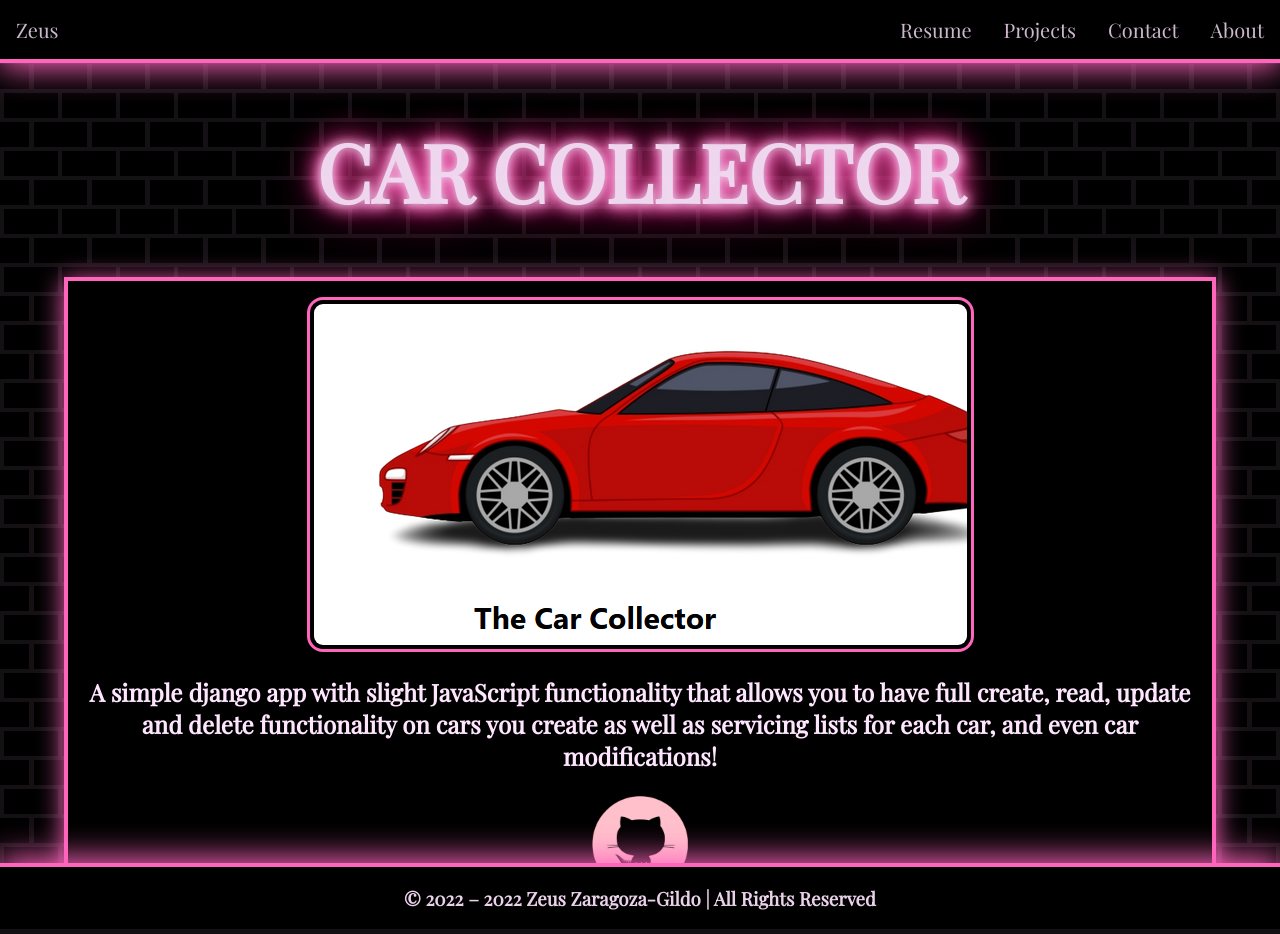
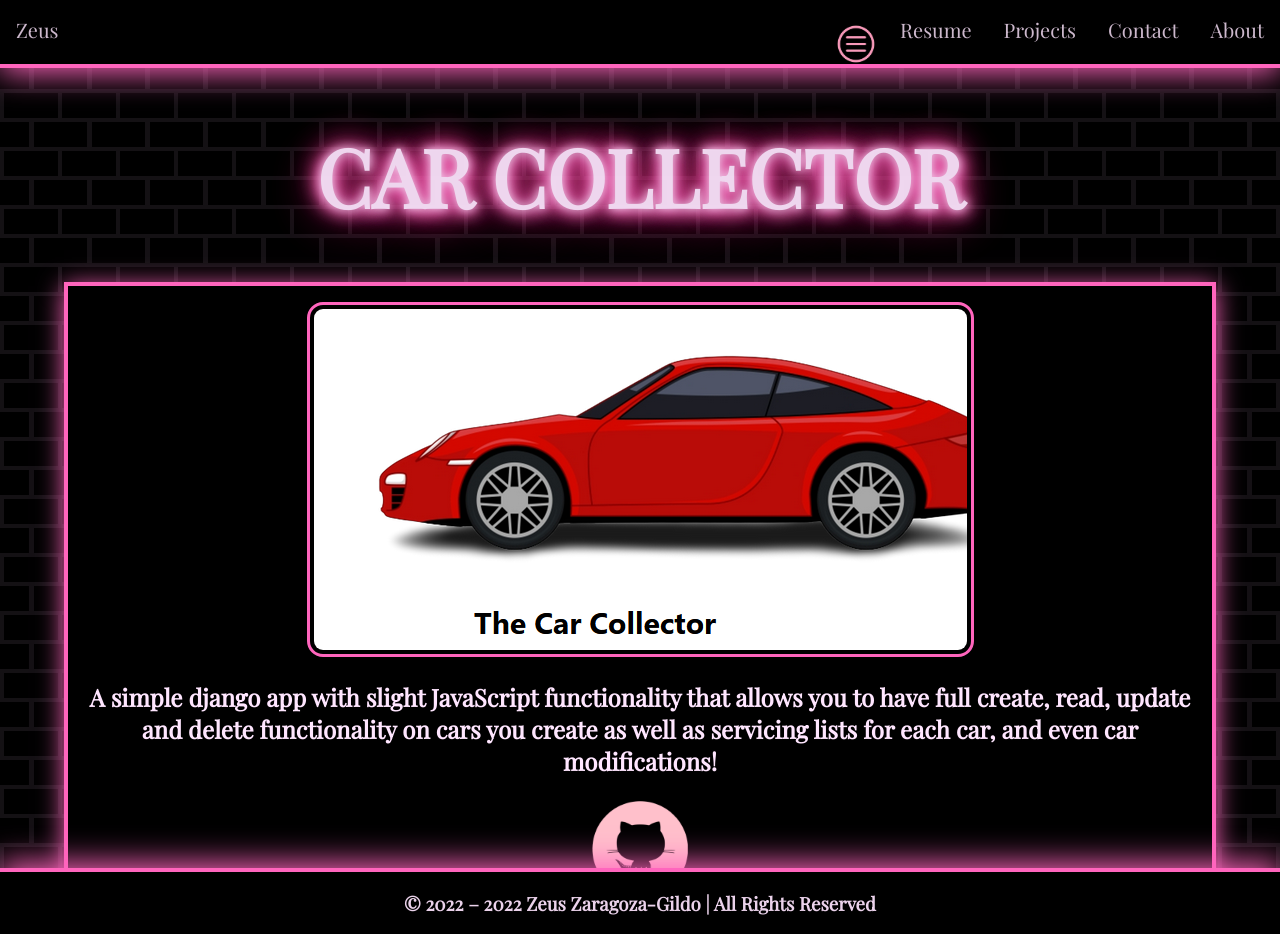
Before and after one commit to zgildo01/portfolio-react, a React (Create React App) app: page /projects/car-collector in a window 1280 px wide. Built offline with nearby package versions, Linux system fonts and the light colour scheme.

Commit message:
begin work on dropdown menu for navbar

```diff
--- /dev/null
+++ b/src/components/Dropdrown/Dropdown.jsx
@@ -0,0 +1,57 @@
+import { useState } from "react";
+import { Link } from "react-router-dom";
+import styles from './Dropdown.module.css'
+
+const Dropdown = () => {
+  const [display, setDisplay] = useState('none')
+
+  function handleClick() {
+    if (display === 'none') {
+      setDisplay('block')
+    } else {
+      setDisplay('none')
+    }
+  }
+
+  return (
+    <>
+      <img
+        src="../img/dropdownPink.png"
+        alt="Dropdown menu"
+        className={styles.dropdownImg}
+        onClick={handleClick}
+      />
+      <div
+        style={{display: display}}
+
+      >
+        <Link
+          to='/about'
+          className={styles.link}
+        >
+          About
+        </Link>
+        <Link
+          to='/contact'
+          className={styles.link}
+        >
+          Contact
+        </Link>
+        <Link
+          to='/projects'
+          className={styles.link}
+        >
+          Projects
+        </Link>
+        <Link
+          to='/resume'
+          className={styles.link}
+        >
+          Resume
+        </Link>
+      </div>
+    </>
+  );
+}
+
+export default Dropdown;
--- /dev/null
+++ b/src/components/Dropdrown/Dropdown.module.css
@@ -0,0 +1,4 @@
+.dropdownImg {
+  float: right;
+  height: 3rem;
+}
--- a/src/components/NavBar/NavBar.jsx
+++ b/src/components/NavBar/NavBar.jsx
@@ -1,5 +1,6 @@
 import styles from './NavBar.module.css'
 import { Link } from "react-router-dom";
+import Dropdown from '../Dropdrown/Dropdown';
 
 const NavBar = () => {
   return (
@@ -11,7 +12,7 @@ const NavBar = () => {
         >
           Zeus
         </Link>
-        <ul>
+        <ul className={styles.ul}>
           <li>
             <Link
               to='/about'
@@ -45,6 +46,7 @@ const NavBar = () => {
             </Link>
           </li>
         </ul>
+        <Dropdown />
       </nav>
     </>
   );
--- a/src/components/NavBar/NavBar.module.css
+++ b/src/components/NavBar/NavBar.module.css
@@ -8,23 +8,14 @@ nav {
   width: 100%;
 }
 
-ul {
+.ul {
   list-style-type: none;
 }
 
-
-li {
-  display: inline;
-  margin: 10px;
-  text-align: center;
-}
-
 .home {
-  display: block;
   margin: 1rem;
   float: left;
   color: rgba( 255 ,230 , 255, 0.8 );
-  text-decoration: none;
   font-size: 1.25rem;
   border-radius: 50%;
 }
@@ -36,12 +27,9 @@ li {
 }
 
 .link {
-  display: block;
   margin: 0 1rem;
   float: right;
   color: rgba( 255 ,230 , 255, 0.8 );
-  text-decoration: none;
-  font-size: 1.25rem;
   border-radius: 50%;
 }
 
@@ -50,3 +38,15 @@ li {
   box-shadow: 0 0.25rem 5rem #ff65bd;
   background-color: rgba( 255, 101, 189, 0.1 );
 }
+
+@media (min-width: 760px) {
+  .link {
+    font-size: 1.25rem;
+  }
+}
+
+@media (max-width: 360px) {
+  .link {
+    visibility: hidden;
+  }
+}
```
Also changed, not shown: public/img/dropdownPink.png (added).
